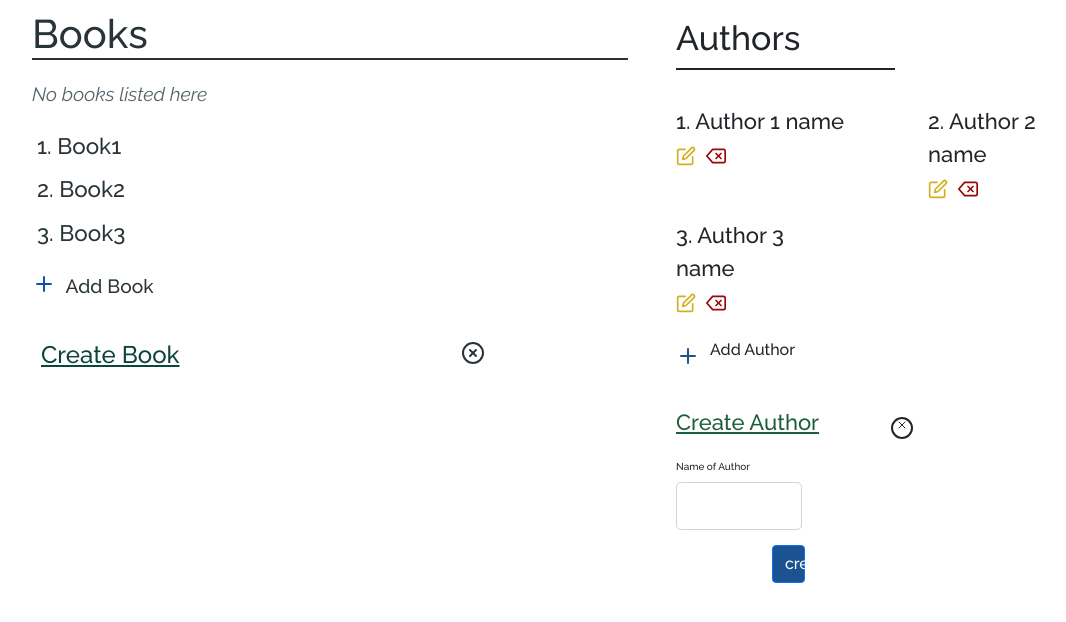
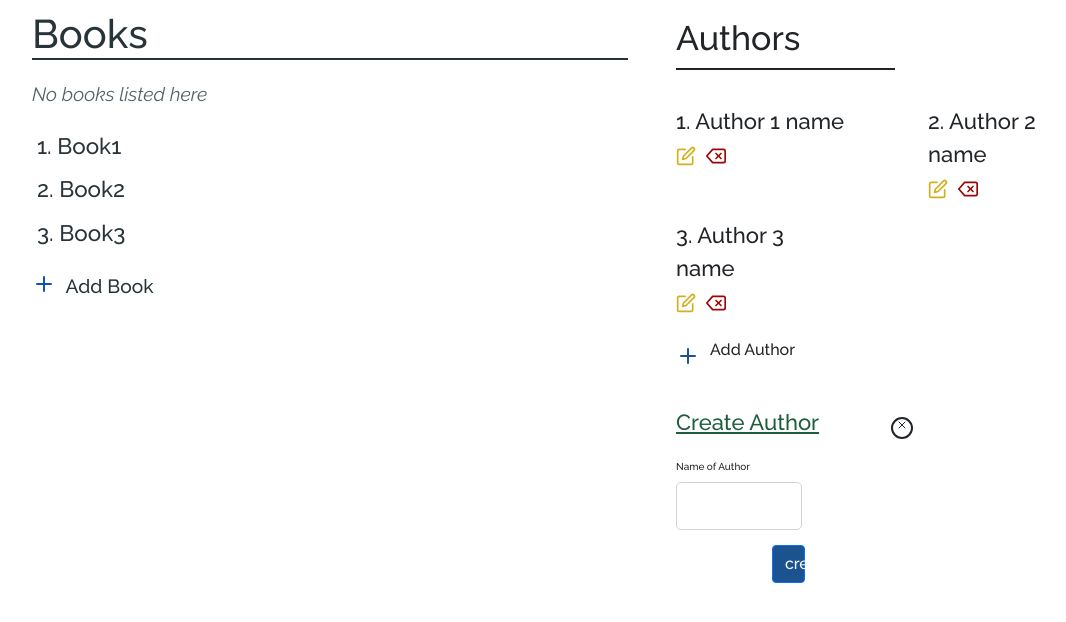
Before and after one commit to Karunajeewa/my-library-app, a React (Create React App) app: page / in a window 1280 px wide. Shown: the top 622 px of the page, without its empty margins (0-1066 px from the left). Built offline with nearby package versions, Linux system fonts and the light colour scheme.

Commit message:
Fix show/hide form button

```diff
--- a/src/components/Books.tsx
+++ b/src/components/Books.tsx
@@ -1,10 +1,20 @@
-import React from 'react';
+import React, {useState} from 'react';
 import {Plus} from 'react-feather';
 import {Container, Row, Col} from 'react-bootstrap';
 import CreateBook from "./CreateBook";
 import BookList from "./BookList";
 
+type Props = {
+    showForm: Boolean;
+    onClick: () => void;
+}
+
 export const Books = () => {
+
+    const [showForm, setShowForm] = useState(false);
+    const handleShowForm = () => setShowForm(true);
+    const handleHideForm = () => setShowForm(false);
+
     return (
         <Container>
             <Row>
@@ -19,11 +29,11 @@ export const Books = () => {
             </Row>
             <Row>
                 <BookList/>
-                <div className='add-column mt-3'>
+                <div className='add-column mt-3' onClick={handleShowForm}>
                     <Plus className="add-icon"/>
                     <p className="add-link">Add Book</p>
                 </div>
-                <CreateBook/>
+                <CreateBook showForm={showForm} onClick={handleHideForm}/>
             </Row>
         </Container>
     );
--- a/src/components/CreateBook.tsx
+++ b/src/components/CreateBook.tsx
@@ -3,12 +3,20 @@ import {XCircle} from 'react-feather';
 import {Button, Row, Col, InputGroup, FormControl} from 'react-bootstrap';
 
 
-const CreateBook = () => {
+type Props = {
+    showForm: Boolean;
+    onClick: () => void;
+}
 
-    const [showForm, setShowForm ] = React.useState(false);
-    const handleShowForm = () => setShowForm(true);
-    const handleHideForm = () => setShowForm(false);
-    const createForm = (
+const CreateBook: React.FC<Props> = ({showForm, onClick}) => {
+
+    const form = (
+        <div className="mt-4 m-lg-3">
+            <Row>
+                <Col xs={8} className="form-title">Create Book</Col>
+                <Col className=" mt-2"><XCircle onClick={onClick} className="form-close-btn"/></Col>
+            </Row>
+            <Row>
                 <Col xs={8} className="input-row">
                     <form>
                         <div>
@@ -45,20 +53,16 @@ const CreateBook = () => {
                         <Button className="form-btn" variant="primary">Create</Button>
                     </form>
                 </Col>
+            </Row>
+        </div>
     );
 
     return (
-        <div className="mt-4 m-lg-3">
-            <Row>
-                <Col xs={8} className="form-title" onClick={handleShowForm}>Create Book</Col>
-                <Col className=" mt-2"><XCircle onClick={handleHideForm} className="form-close-btn"/></Col>
-            </Row>
-            <Row>
-
-                {showForm ? createForm : null}
-            </Row>
+        <div>
+            {showForm ? form : null}
         </div>
     );
+
 }
 
 export default CreateBook;
--- a/src/styles/App.scss
+++ b/src/styles/App.scss
@@ -2,7 +2,7 @@ $welcome-title-color: #293439;
 $create-link-color: #1f423b;
 $section-border-color: #e3e6e7;
 $button-color: #075796;
-$button-color-hover:#217dc4;
+$button-color-hover: #217dc4;
 $add-icon-color: #0b53ae;
 $empty-list-color: #546269;
 $list-item-background: #f5f5f5;
@@ -68,6 +68,9 @@ body {
 
   .add-icon {
     color: $add-icon-color;
+  }
+
+  .add-column {
     cursor: pointer;
   }
 
@@ -115,7 +118,6 @@ body {
     text-decoration: underline;
     padding: 5px;
     margin-bottom: 5px;
-    cursor: pointer;
   }
 
   .form-close-btn {
@@ -123,28 +125,28 @@ body {
   }
 
   .input-row {
-    margin:0 15px;
+    margin: 0 15px;
   }
 
   .input-label {
-    padding:5px;
+    padding: 5px;
     font-size: .8em;
   }
 
   .input {
-    border:2px solid $input-border-color;
+    border: 2px solid $input-border-color;
     border-radius: 0;
-    width:100%;
-    padding:4px;
+    width: 100%;
+    padding: 4px;
     background: #fff;
     outline: none;
     font-size: .9em;
   }
 
   .form-btn {
-    float:right;
+    float: right;
     background: $button-color;
-    padding:3px 18px;
+    padding: 3px 18px;
     font-size: .9em;
   }
 
```
Also changed, not shown: src/components/author/BookList.tsx (added, +35 -0 lines). Lines whose indentation alone changed are shown as unchanged.
